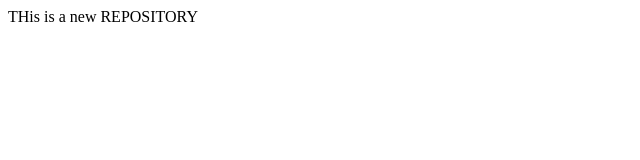
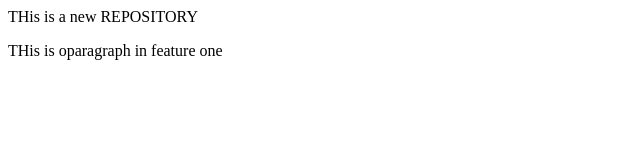
Before and after one commit to ranjeet3345/newLocalREpo, a plain HTML site: page index.html in a window 1280 px wide. Shown: the whole page, without its empty margins (0-640 px from the left). Drawn offline with Linux system fonts and the light colour scheme.

Commit message:
this is updated by feature one

```diff
--- a/index.html
+++ b/index.html
@@ -1 +1,2 @@
 <p>THis is a new REPOSITORY</p>
+<p>THis is oparagraph in  feature one</p>
```
